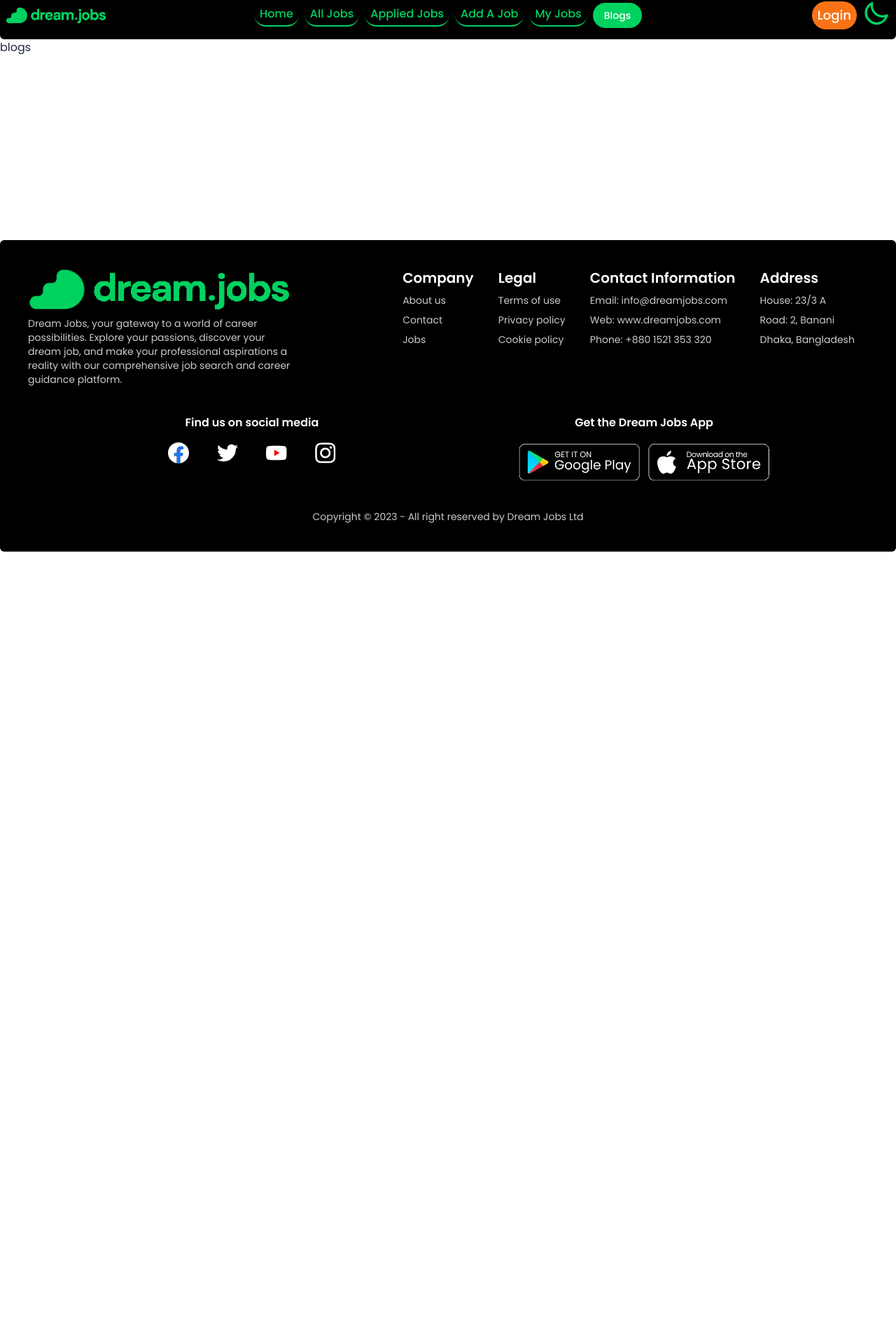
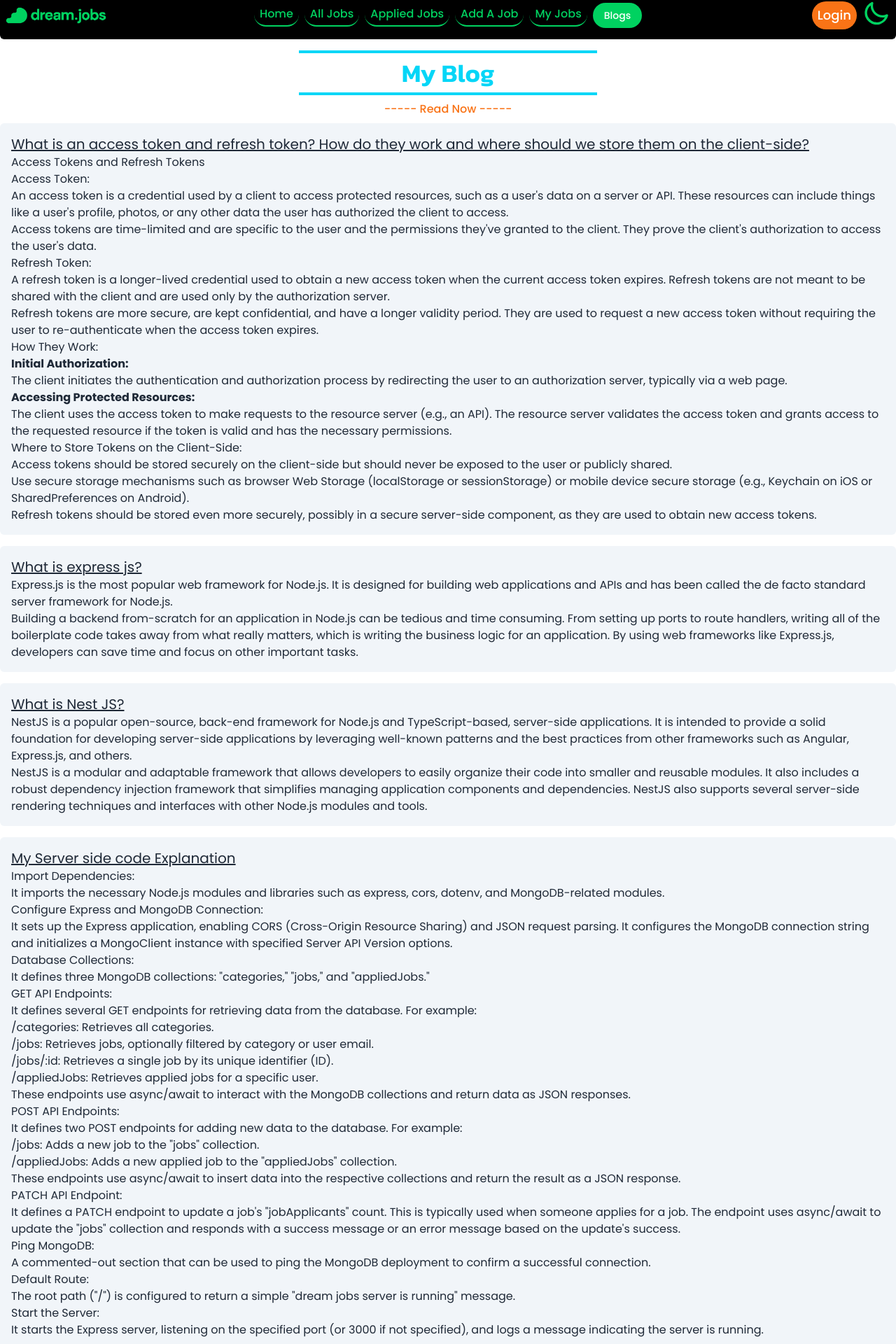
Before and after one commit to Mahmud-Hasan-Khan/dream-jobs-client, a React (Vite) app: page /blogs in a window 1280 px wide. Shown: the part 12-1932 px from the top of the page at 70% size. Before the commit the page ends 800 px from the top, so only its background shows below. Built offline with nearby package versions, Linux system fonts and the light colour scheme; no server answers.

Commit message:
Blog page done

```diff
--- a/src/pages/Blogs/Blogs.jsx
+++ b/src/pages/Blogs/Blogs.jsx
@@ -1,9 +1,131 @@
+import SectionTitle from "../../components/SectionTitle";
 
 
 const Blogs = () => {
     return (
         <div>
-            <h2>blogs</h2>
+            <SectionTitle heading="My Blog" subheading="Read Now"></SectionTitle>
+            <div className="bg-slate-100 p-4 mb-4 rounded-md">
+                <h3 className="text-xl underline">What is an access token and refresh token? How do they work and where should we store them on the client-side?</h3>
+                <div>
+                    <h2>Access Tokens and Refresh Tokens</h2>
+
+                    <h3>Access Token:</h3>
+                    <p>
+                        An access token is a credential used by a client to access protected resources, such as a user's data on a server or API. These resources can include things like a user's profile, photos, or any other data the user has authorized the client to access.
+                    </p>
+                    <p>
+                        Access tokens are time-limited and are specific to the user and the permissions they've granted to the client. They prove the client's authorization to access the user's data.
+                    </p>
+
+                    <h3>Refresh Token:</h3>
+                    <p>
+                        A refresh token is a longer-lived credential used to obtain a new access token when the current access token expires. Refresh tokens are not meant to be shared with the client and are used only by the authorization server.
+                    </p>
+                    <p>
+                        Refresh tokens are more secure, are kept confidential, and have a longer validity period. They are used to request a new access token without requiring the user to re-authenticate when the access token expires.
+                    </p>
+
+                    <h3>How They Work:</h3>
+                    <ol>
+                        <li><strong>Initial Authorization:</strong>
+                            <p>
+                                The client initiates the authentication and authorization process by redirecting the user to an authorization server, typically via a web page.
+                            </p>
+                        </li>
+
+                        <li><strong>Accessing Protected Resources:</strong>
+                            <p>
+                                The client uses the access token to make requests to the resource server (e.g., an API). The resource server validates the access token and grants access to the requested resource if the token is valid and has the necessary permissions.
+                            </p>
+                        </li>
+                    </ol>
+
+                    <h3>Where to Store Tokens on the Client-Side:</h3>
+                    <ul>
+                        <li>Access tokens should be stored securely on the client-side but should never be exposed to the user or publicly shared.</li>
+                        <li>Use secure storage mechanisms such as browser Web Storage (localStorage or sessionStorage) or mobile device secure storage (e.g., Keychain on iOS or SharedPreferences on Android).</li>
+                        <li>Refresh tokens should be stored even more securely, possibly in a secure server-side component, as they are used to obtain new access tokens.</li>
+                    </ul>
+                </div>
+            </div>
+
+            <div className="bg-slate-100 p-4 mb-4 rounded-md">
+                <h2 className="text-xl underline">What is express js?</h2>
+                <p>Express.js is the most popular web framework for Node.js. It is designed for building web applications and APIs and has been called the de facto standard server framework for Node.js.</p>
+
+                <p>Building a backend from-scratch for an application in Node.js can be tedious and time consuming. From setting up ports to route handlers, writing all of the boilerplate code takes away from what really matters, which is writing the business logic for an application. By using web frameworks like Express.js, developers can save time and focus on other important tasks.</p>
+            </div>
+
+            <div className="bg-slate-100 p-4 mb-4 rounded-md">
+                <h2 className="text-xl underline">What is Nest JS?</h2>
+                <p>NestJS is a popular open-source, back-end framework for Node.js and TypeScript-based, server-side applications. It is intended to provide a solid foundation for developing server-side applications by leveraging well-known patterns and the best practices from other frameworks such as Angular, Express.js, and others.</p>
+
+                <p>NestJS is a modular and adaptable framework that allows developers to easily organize their code into smaller and reusable modules. It also includes a robust dependency injection framework that simplifies managing application components and dependencies. NestJS also supports several server-side rendering techniques and interfaces with other Node.js modules and tools.</p>
+            </div>
+
+            <div className="bg-slate-100 p-4 mb-4 rounded-md">
+                <h2 className="text-xl underline"> My Server side code Explanation</h2>
+
+                <h3>Import Dependencies:</h3>
+                <p>
+                    It imports the necessary Node.js modules and libraries such as express, cors, dotenv, and MongoDB-related modules.
+                </p>
+
+                <h3>Configure Express and MongoDB Connection:</h3>
+                <p>
+                    It sets up the Express application, enabling CORS (Cross-Origin Resource Sharing) and JSON request parsing.
+                    It configures the MongoDB connection string and initializes a MongoClient instance with specified Server API Version options.
+                </p>
+
+                <h3>Database Collections:</h3>
+                <p>
+                    It defines three MongoDB collections: "categories," "jobs," and "appliedJobs."
+                </p>
+
+                <h3>GET API Endpoints:</h3>
+                <p>
+                    It defines several GET endpoints for retrieving data from the database. For example:
+                    <ul>
+                        <li>/categories: Retrieves all categories.</li>
+                        <li>/jobs: Retrieves jobs, optionally filtered by category or user email.</li>
+                        <li>/jobs/:id: Retrieves a single job by its unique identifier (ID).</li>
+                        <li>/appliedJobs: Retrieves applied jobs for a specific user.</li>
+                    </ul>
+                    These endpoints use async/await to interact with the MongoDB collections and return data as JSON responses.
+                </p>
+
+                <h3>POST API Endpoints:</h3>
+                <p>
+                    It defines two POST endpoints for adding new data to the database. For example:
+                    <ul>
+                        <li>/jobs: Adds a new job to the "jobs" collection.</li>
+                        <li>/appliedJobs: Adds a new applied job to the "appliedJobs" collection.</li>
+                    </ul>
+                    These endpoints use async/await to insert data into the respective collections and return the result as a JSON response.
+                </p>
+
+                <h3>PATCH API Endpoint:</h3>
+                <p>
+                    It defines a PATCH endpoint to update a job's "jobApplicants" count. This is typically used when someone applies for a job.
+                    The endpoint uses async/await to update the "jobs" collection and responds with a success message or an error message based on the update's success.
+                </p>
+
+                <h3>Ping MongoDB:</h3>
+                <p>
+                    A commented-out section that can be used to ping the MongoDB deployment to confirm a successful connection.
+                </p>
+
+                <h3>Default Route:</h3>
+                <p>
+                    The root path ("/") is configured to return a simple "dream jobs server is running" message.
+                </p>
+
+                <h3>Start the Server:</h3>
+                <p>
+                    It starts the Express server, listening on the specified port (or 3000 if not specified), and logs a message indicating the server is running.
+                </p>
+            </div>
         </div>
     );
 };
```
